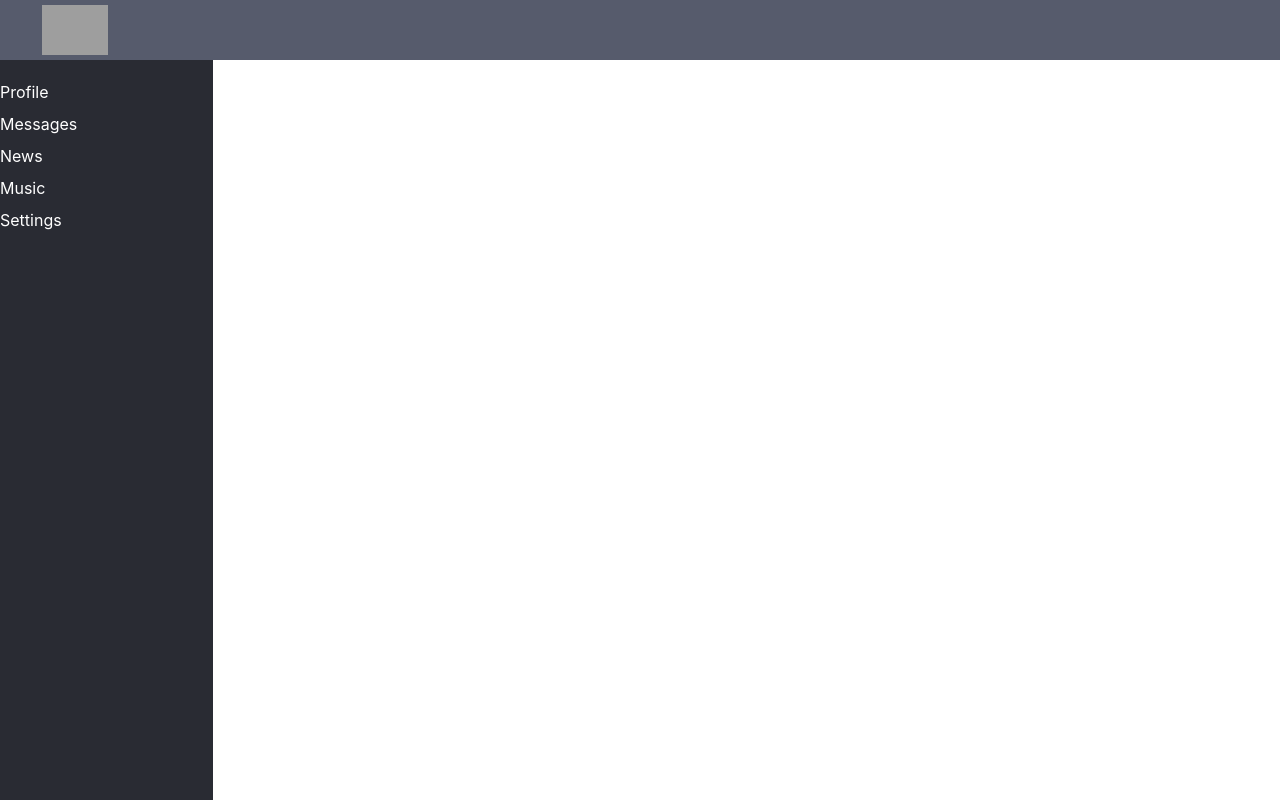
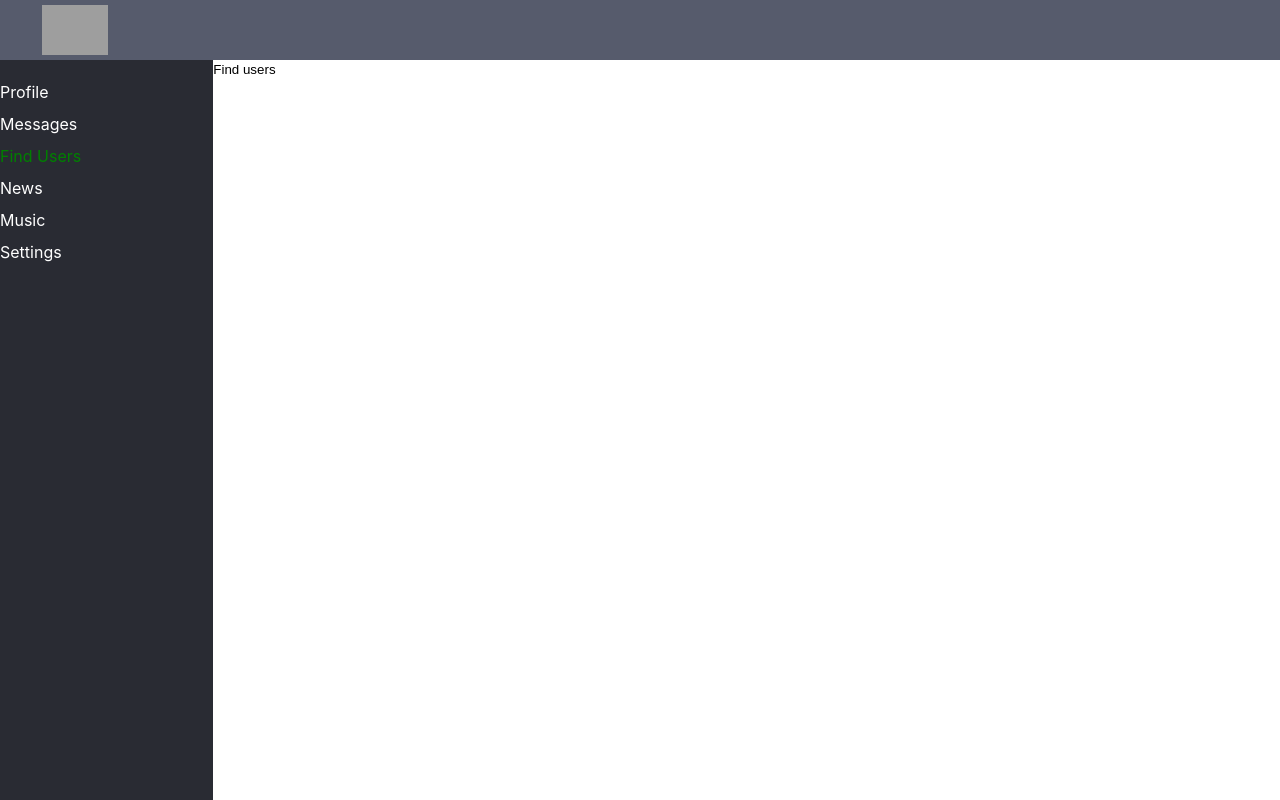
Before and after one commit to ouvarov/lesson-app, a React (Create React App) app: page /find-users in a window 1280 px wide. Built offline with nearby package versions, Linux system fonts and the light colour scheme; grey boxes are pictures that could not be loaded.

Commit message:
create finde users reduser

```diff
--- a/src/components/Aside/index.tsx
+++ b/src/components/Aside/index.tsx
@@ -9,6 +9,9 @@ const Aside: React.FunctionComponent = () => (
             </NavLink>
             <NavLink to="/dialogs" activeClassName="aside__link--active" className="aside__link">
                 Messages
+            </NavLink>
+            <NavLink to="/find-users" activeClassName="aside__link--active" className="aside__link">
+                Find Users
             </NavLink>
             <NavLink to="/news" activeClassName="aside__link--active" className="aside__link">
                 News
--- a/src/components/Body.tsx
+++ b/src/components/Body.tsx
@@ -7,6 +7,7 @@ import Dialogs from './Dialogs';
 import News from './News';
 import Settings from './Settings';
 import Music from './Music';
+import FindUsers from './FindUsers';
 
 const Body: React.FunctionComponent = () => (
     <BrowserRouter>
@@ -19,6 +20,7 @@ const Body: React.FunctionComponent = () => (
                 <Route path="/news" render={() => <News />} />
                 <Route path="/music" render={() => <Music />} />
                 <Route path="/settings" render={() => <Settings />} />
+                <Route path="/find-users" render={() => <FindUsers />} />
             </div>
         </div>
     </BrowserRouter>
--- /dev/null
+++ b/src/components/FindUsers/index.tsx
@@ -0,0 +1,57 @@
+import React from 'react';
+import { useDispatch, useSelector } from 'react-redux';
+import { StateTypes } from '../../types';
+import { setUsers } from '../../state/reducers/findUsersReducer';
+
+const FindUsers: React.FunctionComponent = () => {
+    const users = useSelector((state: StateTypes) => state.findUsers.users);
+    const dispatch = useDispatch();
+
+    const onClick = (): any => {
+        console.log(users, users.length >= 0);
+        dispatch(
+            setUsers([
+                {
+                    id: 2,
+                    followed: false,
+                    fullName: 'valera',
+                    status: 'fdfddfd',
+                    location: { city: 'fdfdf', country: 'fdfd' },
+                },
+                {
+                    id: 3,
+                    followed: true,
+                    fullName: 'valera1',
+                    status: 'jjjjj',
+                    location: { city: 'kkkk', country: 'dgfdl' },
+                },
+            ]),
+        );
+    };
+
+    const render = (): any => {
+        if (users.length >= 0) {
+            return users.map(({ followed, fullName, status, location, id }) => (
+                <div>
+                    <div>{fullName}</div>
+                    <div>{status}</div>
+                    <div>
+                        <span>{location.city}</span>
+                        <span>{location.country}</span>
+                    </div>
+                    <button onClick={() => id}>{followed ? 'false' : 'true'}</button>
+                </div>
+            ));
+        }
+        return 'fdd';
+    };
+
+    return (
+        <div>
+            {render()}
+            <button onClick={onClick}>Find users</button>
+        </div>
+    );
+};
+
+export default FindUsers;
--- a/src/state/redaxStore.tsx
+++ b/src/state/redaxStore.tsx
@@ -1,9 +1,10 @@
 import { combineReducers, createStore } from 'redux';
-import { dialogsReducer, profileReducer } from './reducers';
+import { dialogsReducer, profileReducer, findUsersReducer } from './reducers';
 
 const reducers = combineReducers({
     dialogsPage: dialogsReducer,
     profile: profileReducer,
+    findUsers: findUsersReducer,
 });
 
 const store = createStore(reducers);
--- a/src/state/reducers/consts.ts
+++ b/src/state/reducers/consts.ts
@@ -3,5 +3,8 @@ export enum ACTIVE_TYPE {
     UPDATE_POST_TEXT = 'UPDATE-POST-TEXT',
     ADD_POST = 'ADD-POST',
     UPDATE_MESSAGE_TEXT = 'UPDATE-MESSAGE-TEXT',
-    UPDATE_COUNTER_LIKE = 'UPDATE-COUNTER-LIKE'
+    UPDATE_COUNTER_LIKE = 'UPDATE-COUNTER-LIKE',
+    FOLLOW = 'FOLLOW',
+    UNFOLLOW = 'UNFOLLOW',
+    SET_USER = 'SET-USER',
 }
--- /dev/null
+++ b/src/state/reducers/findUsersReducer.ts
@@ -0,0 +1,36 @@
+import { ACTIVE_TYPE } from './consts';
+
+const findUsersReducer = (state: any = { users: [] }, action: any) => {
+    switch (action.type) {
+        case ACTIVE_TYPE.FOLLOW:
+            return {
+                ...state,
+                users: state.users.map((u: any) => {
+                    if (u.id === action.userId) {
+                        return { ...u, followed: true };
+                    }
+                    return u;
+                }),
+            };
+        case ACTIVE_TYPE.UNFOLLOW:
+            return {
+                ...state,
+                users: state.users.map((u: any) => {
+                    if (u.id === action.userId) {
+                        return { ...u, followed: false };
+                    }
+                    return u;
+                }),
+            };
+        case ACTIVE_TYPE.SET_USER:
+            return { ...state, users: [...state.users, ...action.users] };
+        default:
+            return state;
+    }
+};
+
+export const follow = (userId: number) => ({ type: 'FOLLOW', userId });
+export const unFollow = (userId: number) => ({ type: 'FOLLOW', userId });
+export const setUsers = (users: any) => ({ type: 'SET_USER', users });
+
+export default findUsersReducer;
--- a/src/state/reducers/index.ts
+++ b/src/state/reducers/index.ts
@@ -1,2 +1,3 @@
 export { default as profileReducer } from './profileReducer';
 export { default as dialogsReducer } from './dialogsReducer';
+export { default as findUsersReducer } from './findUsersReducer';
--- a/src/types/StateTypes.ts
+++ b/src/types/StateTypes.ts
@@ -1,6 +1,9 @@
-import { ProfileType, DialogsPageType } from './';
+import { ProfileType, DialogsPageType, FindUsersTypes } from './';
 
 export type StateTypes = {
     profile: ProfileType;
     dialogsPage: DialogsPageType;
+    findUsers: {
+        users: FindUsersTypes[];
+    };
 };
--- a/src/types/index.ts
+++ b/src/types/index.ts
@@ -5,3 +5,4 @@ export * from './PostTypes';
 export * from './ProfileType';
 export * from './MessageItemType';
 export * from './DialogsPageType';
+export * from './FindUsersTypes';
```
Also changed, not shown: src/types/FindUsersTypes.ts (added, +10 -0 lines), 1 other file (tests, documents, lock files or other folders).
